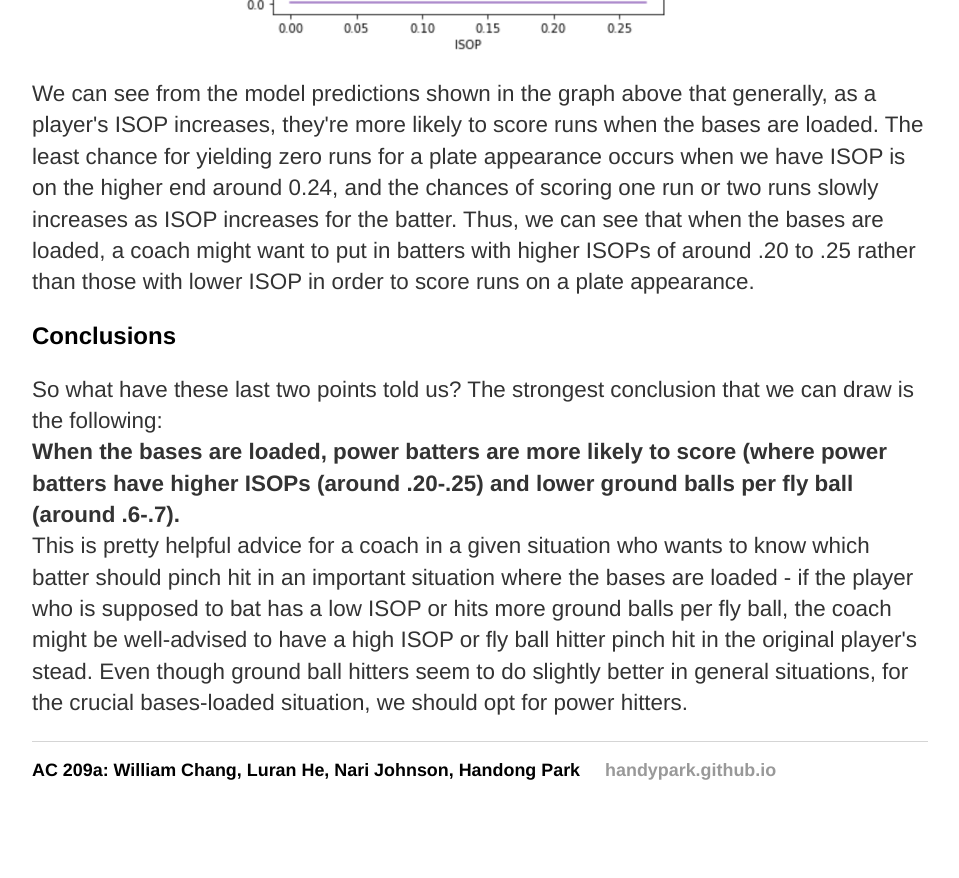
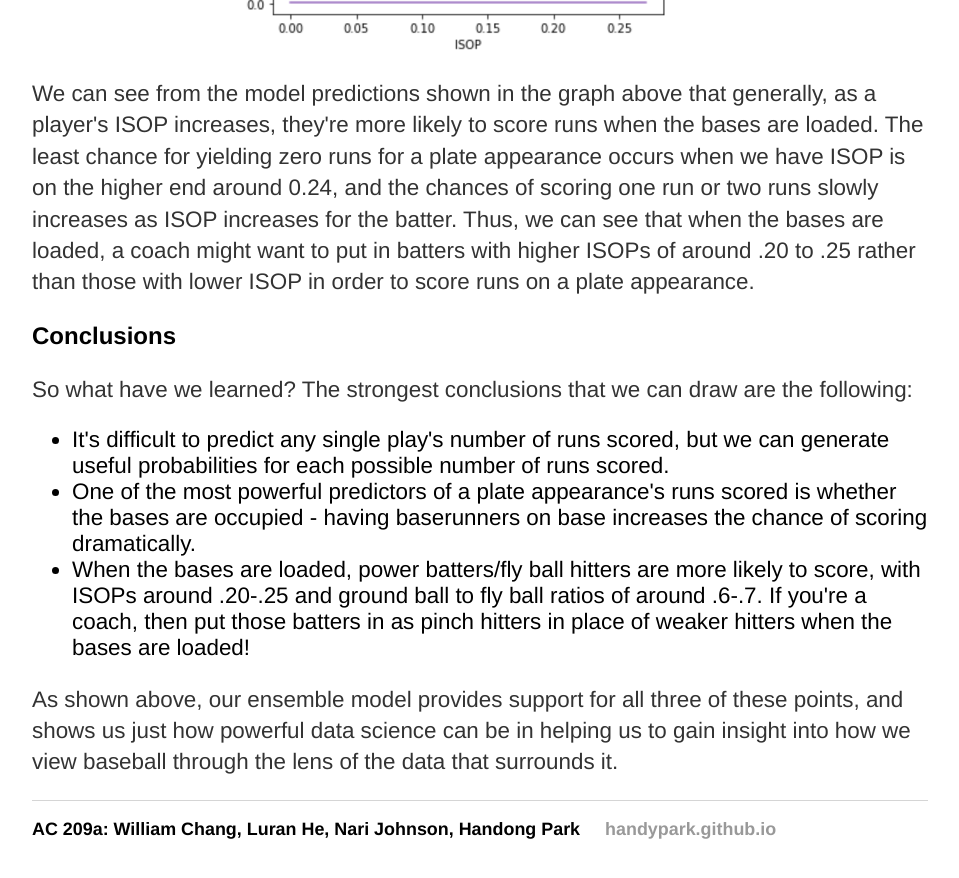
Before and after one commit to handypark/handypark.github.io, a Jekyll site: the page built from results.html, in a window 1280 px wide and 900 px high, scrolled down 4307 px. Shown: the top 878 px of the window, without its empty margins (160-1119 px from the left). Built offline with Jekyll 4.4.1, drawn with Linux system fonts in a browser that asks for light colours; before the commit the page ends 5148 px from its top, so only the background shows below that.

Commit message:
Update results.html

```diff
--- a/results.html
+++ b/results.html
@@ -136,13 +136,26 @@ title: Results
 	</p>
 	<h3>Conclusions</h3>
 	<p>
-		So what have these last two points told us? The strongest conclusion that we can draw is the following: <br />
-		<strong>When the bases are loaded, power batters are more likely to score (where power batters have higher ISOPs
-			(around .20-.25) and lower ground balls per fly ball (around .6-.7).</strong> <br />
-		This is pretty helpful advice for a coach in a given situation who wants to know which batter should pinch hit in
-		an important situation where the bases are loaded - if the player who is supposed to bat has a low ISOP or hits
-		more ground balls per fly ball, the coach might be well-advised to have a high ISOP or fly ball hitter pinch hit
-		in the original player's stead. Even though ground ball hitters seem to do slightly better in general situations,
-		for the crucial bases-loaded situation, we should opt for power hitters.
+		So what have we learned? The strongest conclusions that we can draw are the following:
+	</p>
+	<ul>
+		<li>
+			It's difficult to predict any single play's number of runs scored, but we can generate useful
+			probabilities for each possible number of runs scored.
+		</li>
+		<li>
+			One of the most powerful predictors of a plate appearance's runs scored is whether the bases are
+			occupied - having baserunners on base increases the chance of scoring dramatically.
+		</li>
+		<li>
+			When the bases are loaded, power batters/fly ball hitters are more likely to score,
+			with ISOPs around .20-.25 and ground ball to fly ball ratios of around .6-.7. If you're a coach,
+			then put those batters in as pinch hitters in place of weaker hitters when the bases are loaded!
+		</li>
+	</ul>
+	<p>
+		As shown above, our ensemble model provides support for all three of these points, and shows us just how powerful
+		data science can be in helping us to gain insight into how we view baseball through the lens of the data that
+		surrounds it.
 	</p>
 </div><!-- /.blurb -->
```
